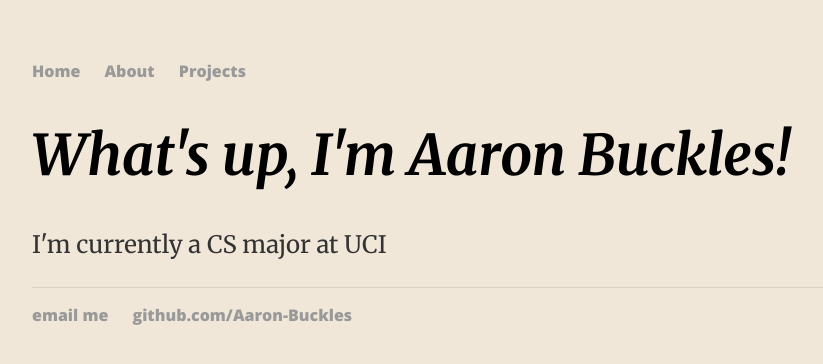
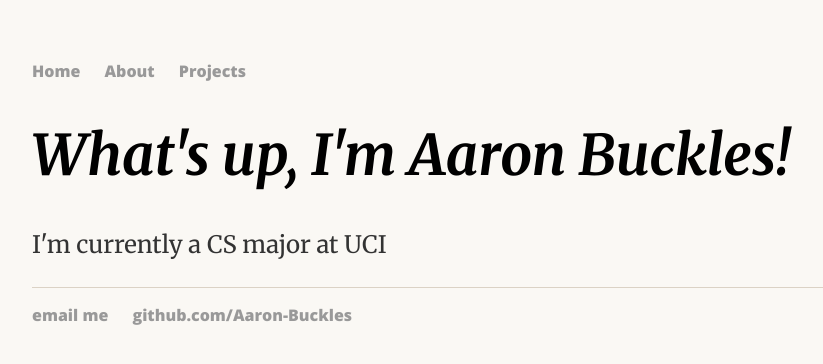
Before and after one commit to Aaron-Buckles/aaron-buckles.github.io, a Jekyll site: the page built from index.html, in a window 1280 px wide. Shown: the top 364 px of the page, without its empty margins (160-983 px from the left). Built offline with Jekyll 4.4.1, drawn with Linux system fonts in a browser that asks for light colours.

Commit message:
Update main.css

```diff
--- a/css/main.css
+++ b/css/main.css
@@ -2,7 +2,7 @@ body {
   	margin: 60px auto;
   	width: 70%;
 	font-family: 'Merriweather', serif;
-	background-color: #F0E7D8;
+	background-color: #FAF8F4;
 }
 
 nav ul, footer ul {
```
